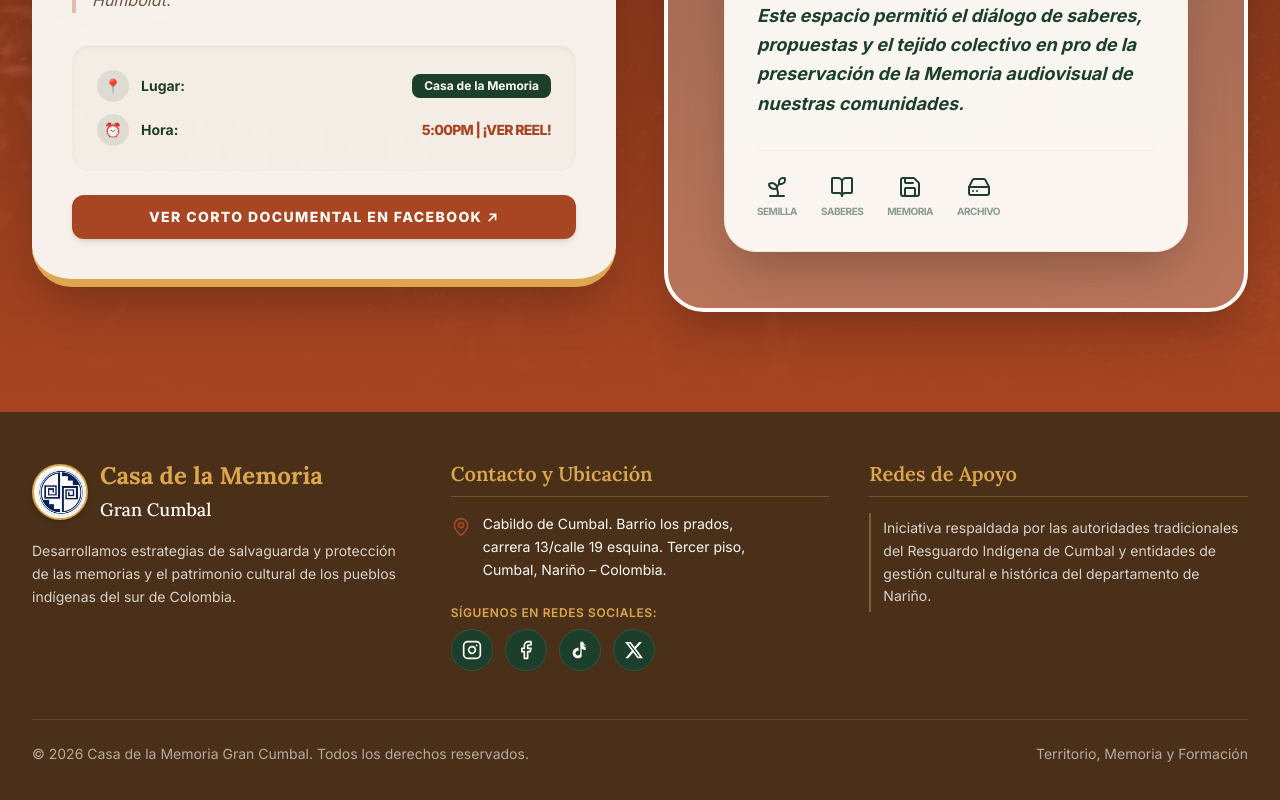
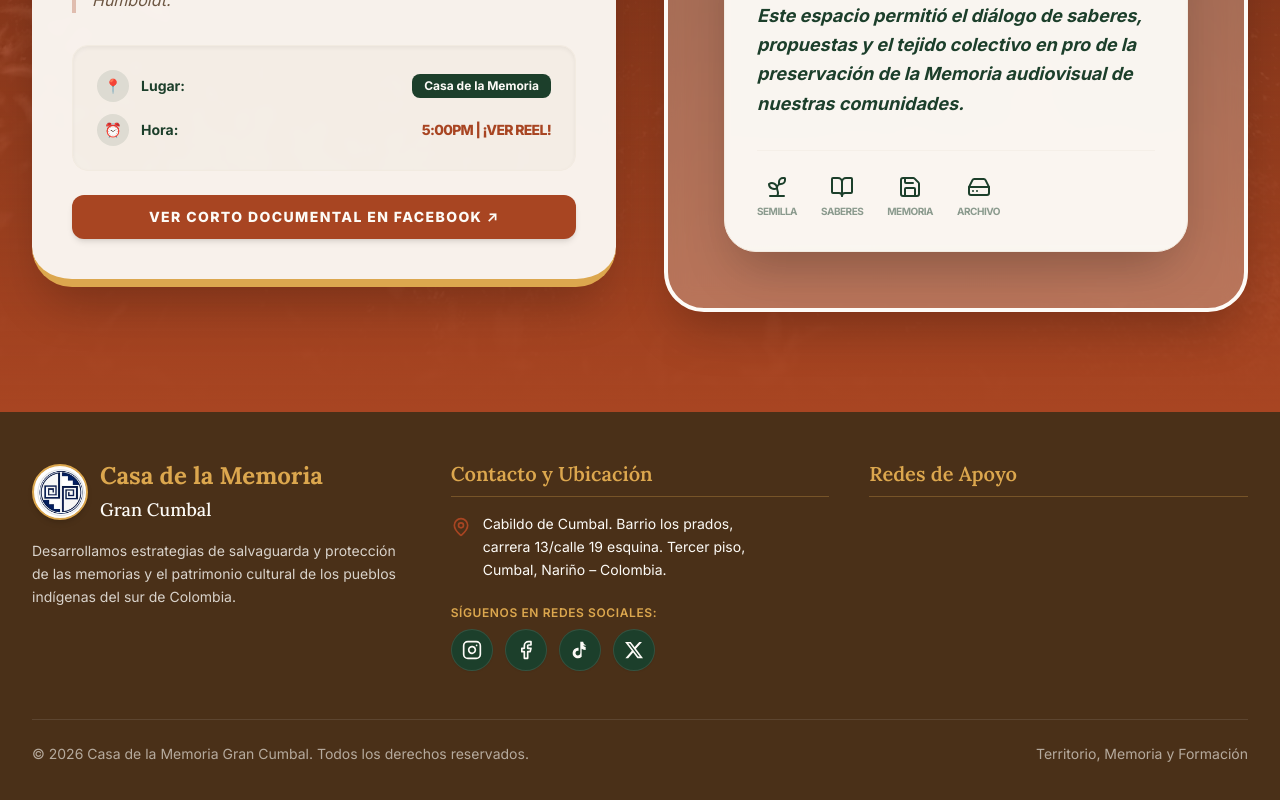
Before and after one commit to danielguadir/casa-memoria-web, a Next.js app: page / in a window 1280 px wide. Shown: the part 4879-5679 px from the top of the page. Built offline with nearby package versions, Linux system fonts and the light colour scheme.

Commit message:
fix: remover texto explicativo debajo del título Redes de Apoyo en el Footer

```diff
--- a/src/components/Footer.tsx
+++ b/src/components/Footer.tsx
@@ -91,9 +91,6 @@ export default function Footer() {
 
                     <div className="space-y-4">
                         <h4 className="font-serif font-semibold text-xl text-mostaza border-b border-mostaza/30 pb-2">Redes de Apoyo</h4>
-                        <p className="text-sm font-sans leading-relaxed text-crema/80 border-l-2 border-mostaza/40 pl-3 py-1">
-                            Iniciativa respaldada por las autoridades tradicionales del Resguardo Indígena de Cumbal y entidades de gestión cultural e histórica del departamento de Nariño.
-                        </p>
                     </div>
 
                 </div>
```
